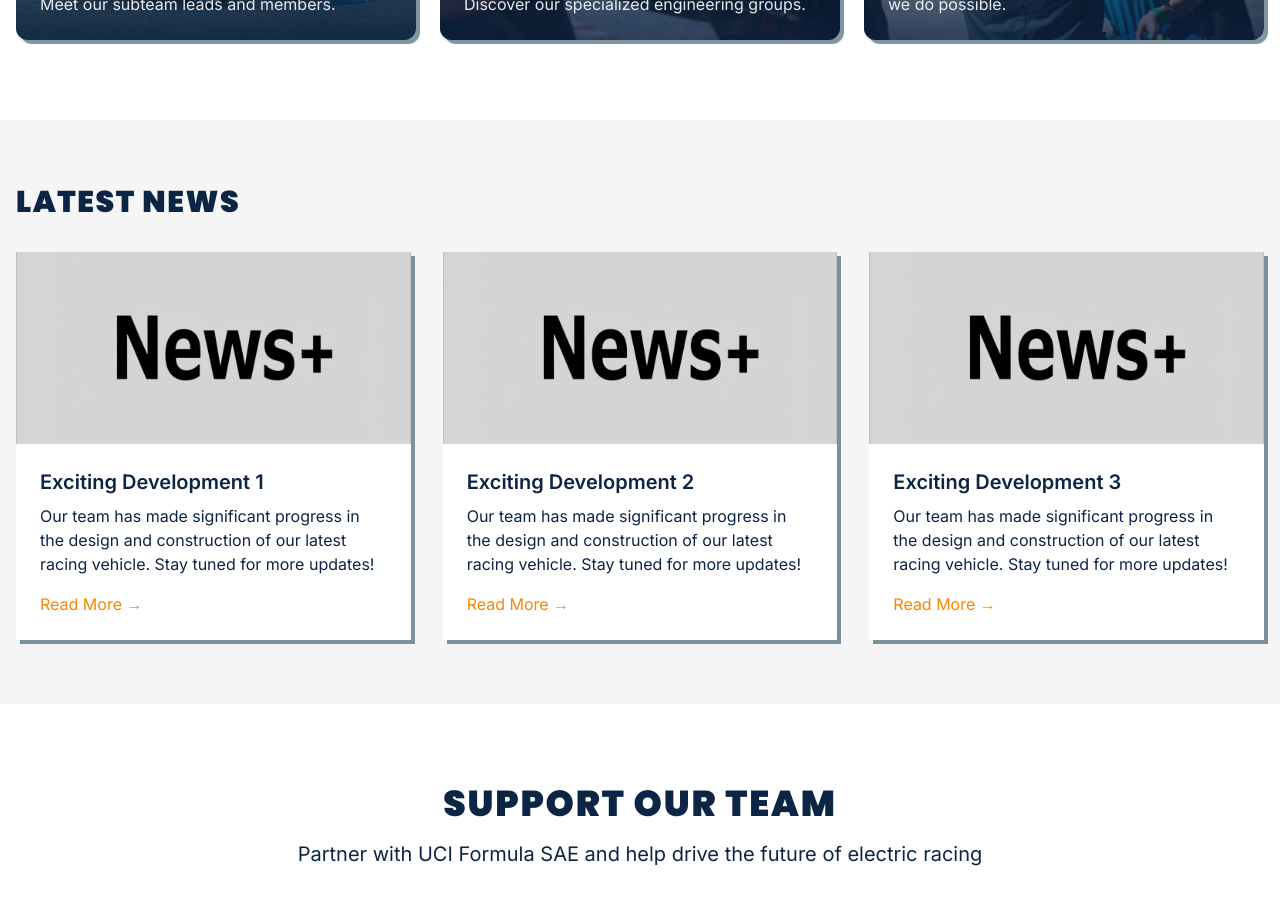
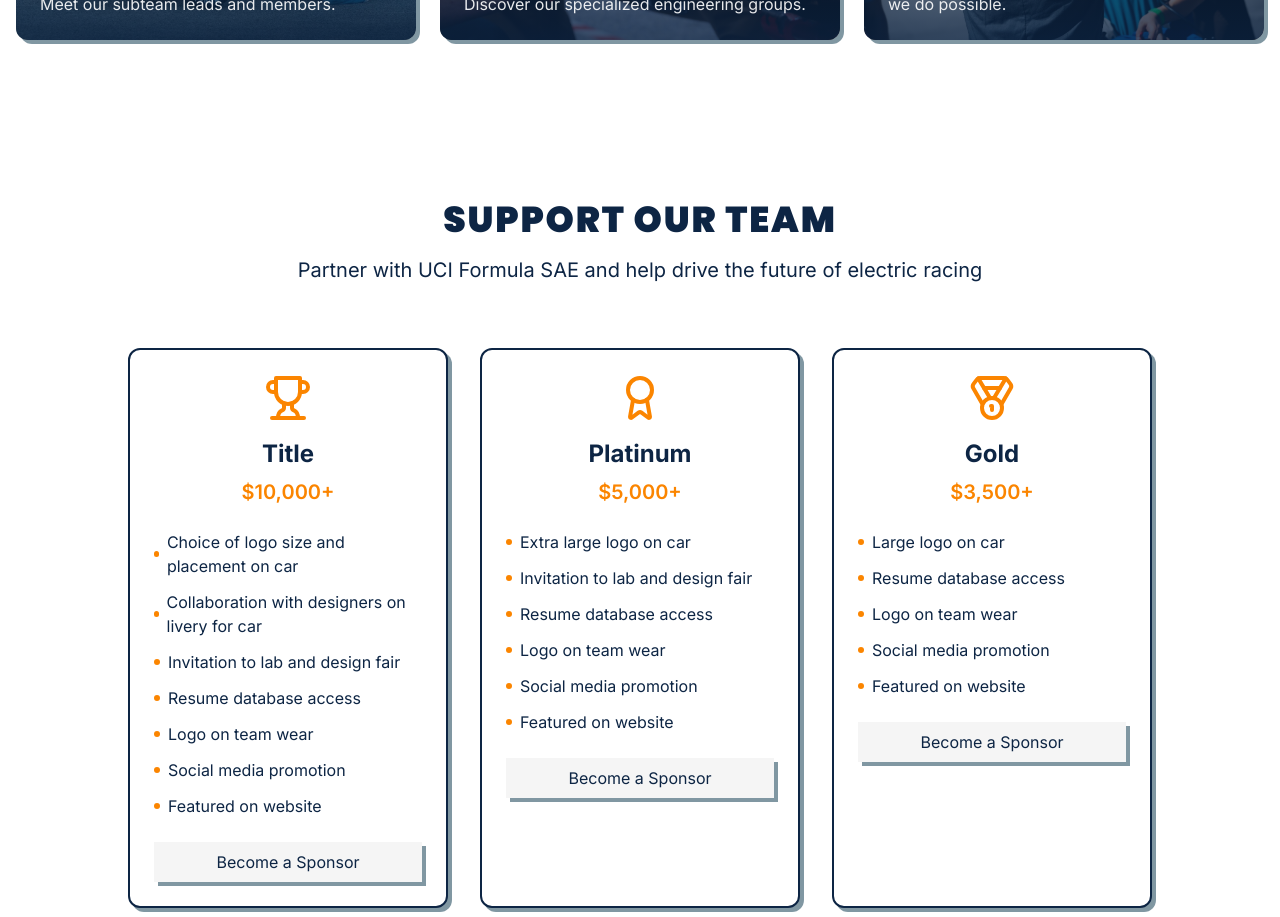
Before and after one commit to trangn12/anteater-electric, a Next.js app: page / in a window 1280 px wide. Shown: the part 1280-2197 px from the top of the page. Built offline with nearby package versions, Linux system fonts and the light colour scheme.

Commit message:
removed news section for now

```diff
--- a/app/page.tsx
+++ b/app/page.tsx
@@ -97,32 +97,32 @@ const studentBenefits = [
 ];
 
 export default function Home() {
-  const newsItems = [
-    {
-      id: 1,
-      title: "Exciting Development 1",
-      description:
-        "Our team has made significant progress in the design and construction of our latest racing vehicle. Stay tuned for more updates!",
-      image: "/placeholder-news.png",
-      link: "/news/chassis-update",
-    },
-    {
-      id: 2,
-      title: "Exciting Development 2",
-      description:
-        "Our team has made significant progress in the design and construction of our latest racing vehicle. Stay tuned for more updates!",
-      image: "/placeholder-news.png",
-      link: "/news/electrical-integration",
-    },
-    {
-      id: 3,
-      title: "Exciting Development 3",
-      description:
-        "Our team has made significant progress in the design and construction of our latest racing vehicle. Stay tuned for more updates!",
-      image: "/placeholder-news.png",
-      link: "/news/testing-begins",
-    },
-  ];
+  // const newsItems = [
+  //   {
+  //     id: 1,
+  //     title: "Exciting Development 1",
+  //     description:
+  //       "Our team has made significant progress in the design and construction of our latest racing vehicle. Stay tuned for more updates!",
+  //     image: "/placeholder-news.png",
+  //     link: "/news/chassis-update",
+  //   },
+  //   {
+  //     id: 2,
+  //     title: "Exciting Development 2",
+  //     description:
+  //       "Our team has made significant progress in the design and construction of our latest racing vehicle. Stay tuned for more updates!",
+  //     image: "/placeholder-news.png",
+  //     link: "/news/electrical-integration",
+  //   },
+  //   {
+  //     id: 3,
+  //     title: "Exciting Development 3",
+  //     description:
+  //       "Our team has made significant progress in the design and construction of our latest racing vehicle. Stay tuned for more updates!",
+  //     image: "/placeholder-news.png",
+  //     link: "/news/testing-begins",
+  //   },
+  // ];
   return (
     <div className="flex flex-col min-h-screen bg-vintage-white">
       <Header />
@@ -243,7 +243,7 @@ export default function Home() {
           </div>
         </section>
 
-        {/* News Section */}
+        {/* News Section
         <section className="py-16 bg-vintage-lightgray">
           <div className="container mx-auto px-4">
             <h2 className="subsection-title text-3xl font-bold mb-8">
@@ -278,7 +278,7 @@ export default function Home() {
               ))}
             </div>
           </div>
-        </section>
+        </section> */}
 
         {/* Sponsor Section */}
         <section className="py-20 bg-vintage-white">
```
